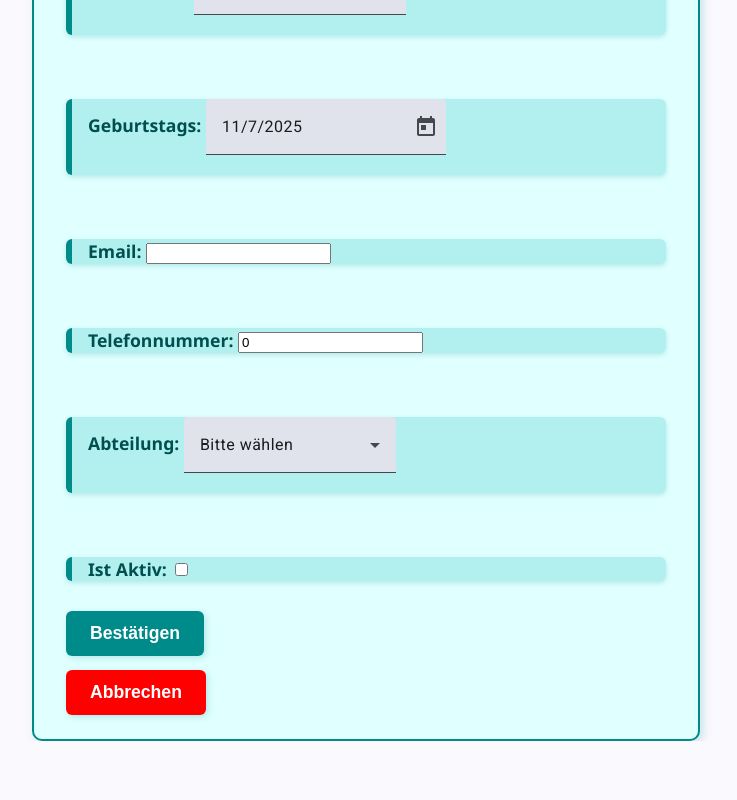
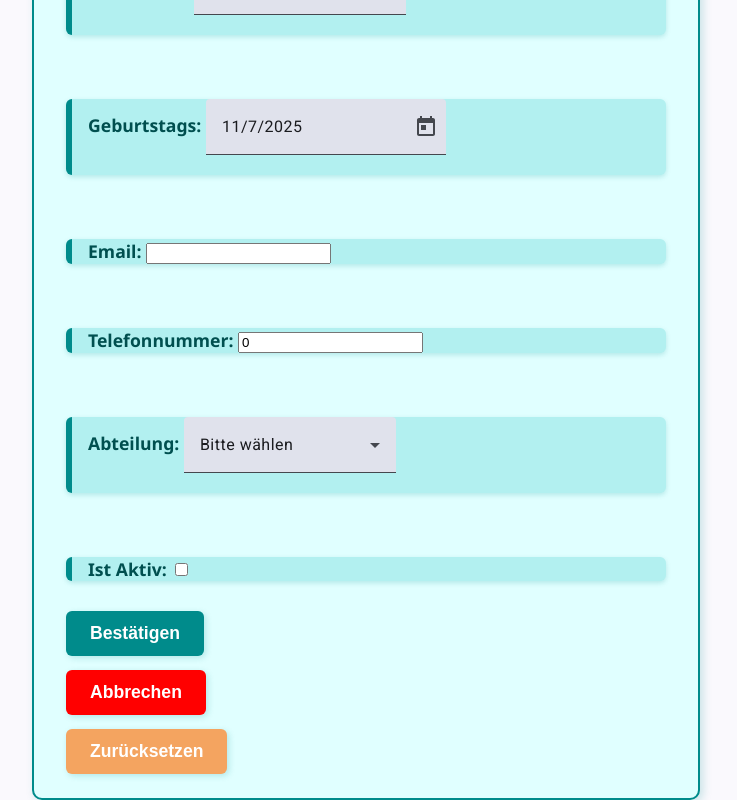
Before and after one commit to Luuk07/Mitarbeiter-Dashboard, an Angular app: page /create in a window 1280 px wide. Shown: the part 689-1489 px from the top of the page, without its empty margins (274-1011 px from the left). Before the commit the page ends 1430 px from the top, so only its background shows below. Built offline with nearby package versions, Linux system fonts and the light colour scheme; data requests are answered from the project's data file.

Commit message:
Zurücksetzt Button

```diff
--- a/src/app/create-comp/create-comp.css
+++ b/src/app/create-comp/create-comp.css
@@ -109,6 +109,26 @@
   box-shadow: 3px 3px 10px rgba(0, 139, 139, 0.3);
 }
 
+.onReset{
+  background-color: sandybrown;
+  color: #ffffff;
+  padding: 12px 24px;
+  border: none;
+  border-radius: 6px;
+  font-size: 1.1rem;
+  font-weight: 600;
+  cursor: pointer;
+  transition: background-color 0.3s ease, transform 0.2s ease;
+  box-shadow: 2px 2px 6px rgba(0, 139, 139, 0.2);
+  align-self: flex-start; /
+}
+
+.onReset:hover {
+  background-color: sienna;
+  transform: translateY(-2px);
+  box-shadow: 3px 3px 10px rgba(0, 139, 139, 0.3);
+}
+
 .pflicht {
   color: #d93025;
   font-weight: 600;
--- a/src/app/create-comp/create-comp.html
+++ b/src/app/create-comp/create-comp.html
@@ -113,6 +113,9 @@
       <button class="onBreakUp" (click)="onBreakUp()">
         Abbrechen
       </button>
+       <button class="onReset" (click)="onReset()">
+        Zurücksetzen
+      </button>
     </div>
   </div>
 </form>
--- a/src/app/create-comp/create-comp.ts
+++ b/src/app/create-comp/create-comp.ts
@@ -30,10 +30,6 @@ import { ShareFilterService } from '../filter-comp/share-filter-service';
   styleUrl: './create-comp.css'
 })
 export class CreateComp {
-
-  onSubmit(form: NgForm){
-    console.log('Form submitted!', form.value);
-  }
   //Inject Services
   readonly dataService = inject(ShareDataService);
   readonly dialog = inject(MatDialog);
@@ -229,6 +225,19 @@ export class CreateComp {
     this._route.navigate([this.dataService.lastRoute]);
   }
 
+  onReset()
+  {
+    this.id = null;
+    this.birthday = new Date();
+    this.name= '';
+    this.email = '';
+    this.phoneNumber = 0;
+    this.gender = '';
+    this.department = '';
+    this.isActive = false;
+  }
+
+
 
 
 
```
